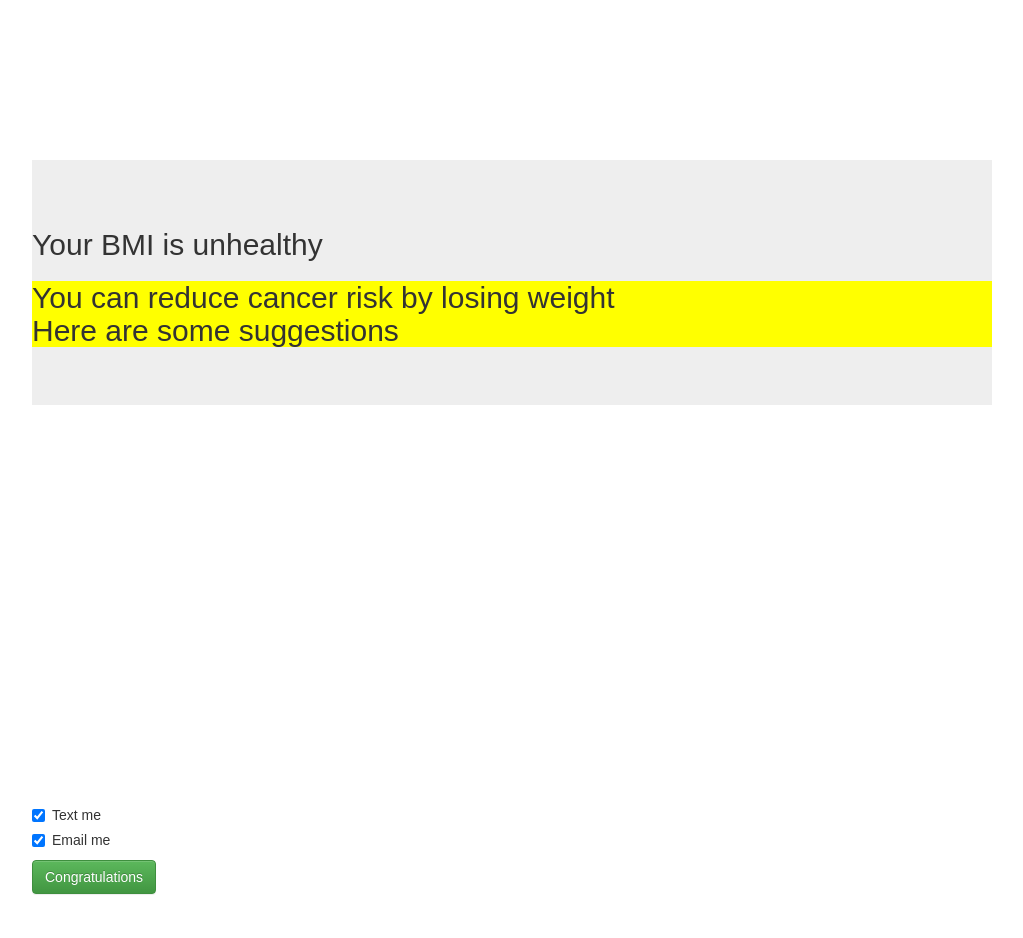
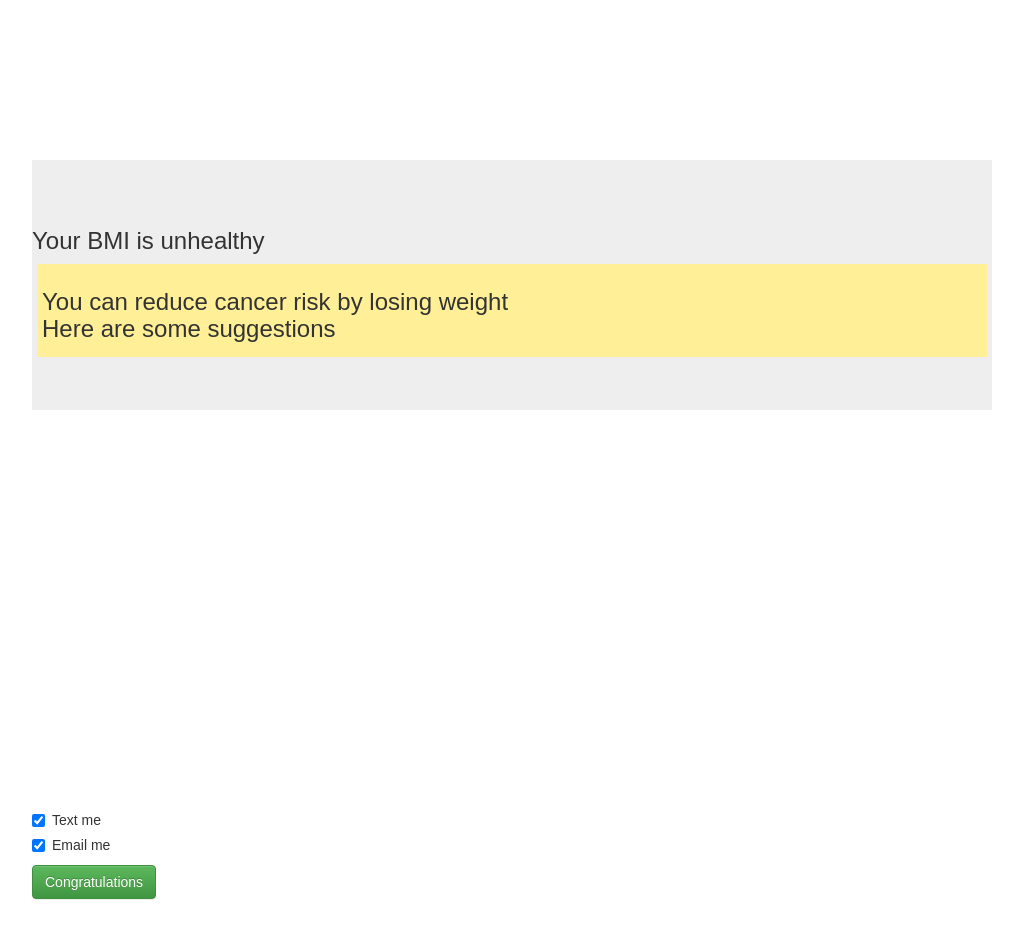
Before and after one commit to march-dave/sinai-cancer-hackathon, a React (Create React App) app: page /Checkyourbmi in a window 1280 px wide. Shown: the top 938 px of the page, without its empty margins (128-1151 px from the left). Built offline with nearby package versions, Linux system fonts and the light colour scheme.

Commit message:
up to date

```diff
--- a/src/App.js
+++ b/src/App.js
@@ -10,6 +10,12 @@ class App extends Component {
       <div className="App">
 
         <p className="App-intro">
+
+        <video
+            src="https://youtu.be/5drfFGxZSro"
+            type="video/mp4" autoPlay="autoplay" loop
+            key='b'>
+        </video>
 
           <div style={{margin: 80, padding: 80}}>
 
--- a/src/BMIReturn.js
+++ b/src/BMIReturn.js
@@ -1,5 +1,5 @@
 import React, { Component } from 'react';
-import { Button, FormControl, ControlLabel, FormGroup, HelpBlock, Jumbotron } from 'react-bootstrap';
+import { Button, FormControl, ControlLabel, FormGroup, HelpBlock, Jumbotron, Grid, Row, Col } from 'react-bootstrap';
 import './App.css';
 
 class BMIReturn extends Component {
@@ -13,8 +13,18 @@ class BMIReturn extends Component {
             <div style={{margin: 80, padding: 80}}>
 
                 <Jumbotron>
-                    <h2>Your BMI is 28.3</h2>
+                    <h2 style={{textAlign: 'center'}}>Your BMI is 28.3</h2>
                 </Jumbotron>
+
+                {/* <Grid>
+                    <Row className="show-grid">
+                    <Col xs={14} md={8}>
+                    <div style={{margin:1, padding:1, backgroundColor: '#40ff00'}}><h2>healthy 18.5 - 24.9</h2></div>
+                    </Col>
+                    </Row>
+                </Grid> */}
+
+                {/* <Button>healthy 18.5 - 24.9</Button> */}
 
                 <div style={{margin:1, padding:1, backgroundColor: '#40ff00'}}><h2>healthy 18.5 - 24.9</h2></div>
                     <div style={{margin:1, padding:1, backgroundColor: '#ffff00'}}><h2>overweight > 25</h2></div>
--- a/src/Checkyourbmi.js
+++ b/src/Checkyourbmi.js
@@ -16,13 +16,14 @@ class Checkyourbmi extends Component {
 
                 <Jumbotron>
                     {/* <h2>Underweight BMI less than 18.5</h2> */}
-                    <h2>Your BMI is unhealthy</h2>
+                    <h3>Your BMI is unhealthy</h3>
 
-                    <div style={{backgroundColor: 'yellow'}}><h2>
+                    <div style={{margin: 5, padding: 5, backgroundColor: '#ffef96'}}>
+                        <h3>
                         You can reduce cancer risk by losing weight
                         <br />Here are some suggestions
 
-                        </h2></div>
+                        </h3></div>
 
                 </Jumbotron>
 
--- a/src/Enterheight.js
+++ b/src/Enterheight.js
@@ -11,7 +11,7 @@ class Enterheight extends Component {
     render() {
         return (
 
-            <div style={{ margin: 80, padding: 80, border: '1px solid black' }}>
+            <div style={{ margin: 80, padding: 80, border: '1px solid black',  borderRadius: 25 }}>
 
                 <form>
                     <FormGroup
```
